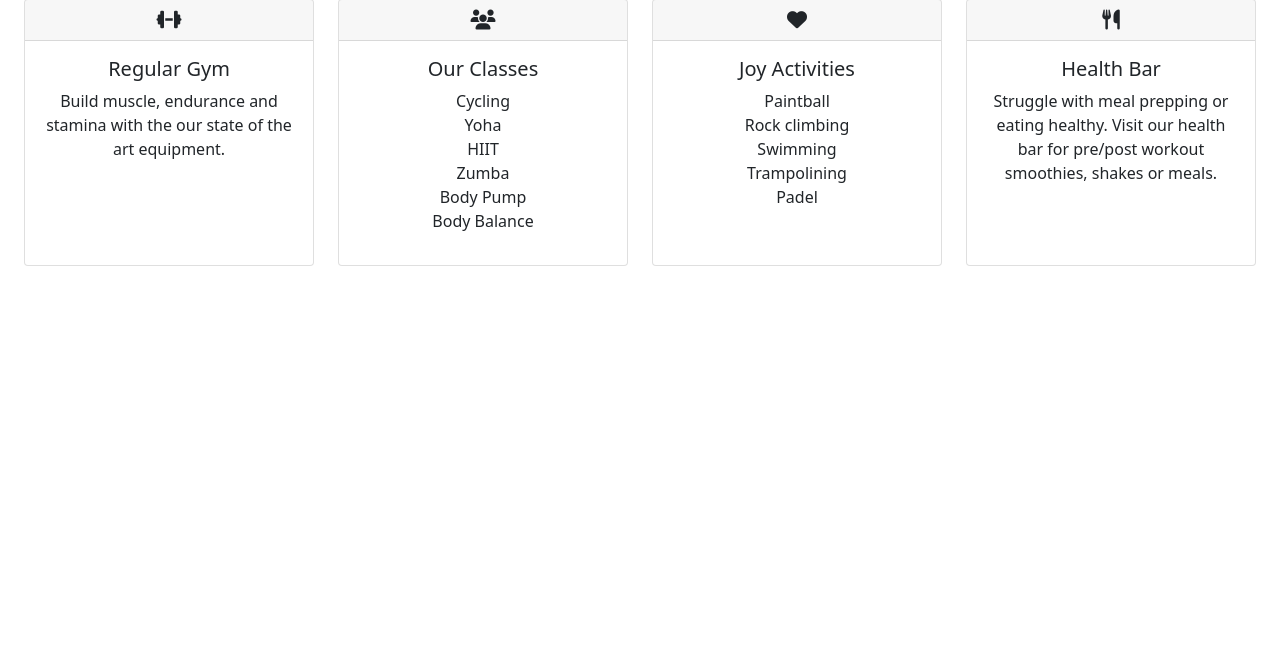
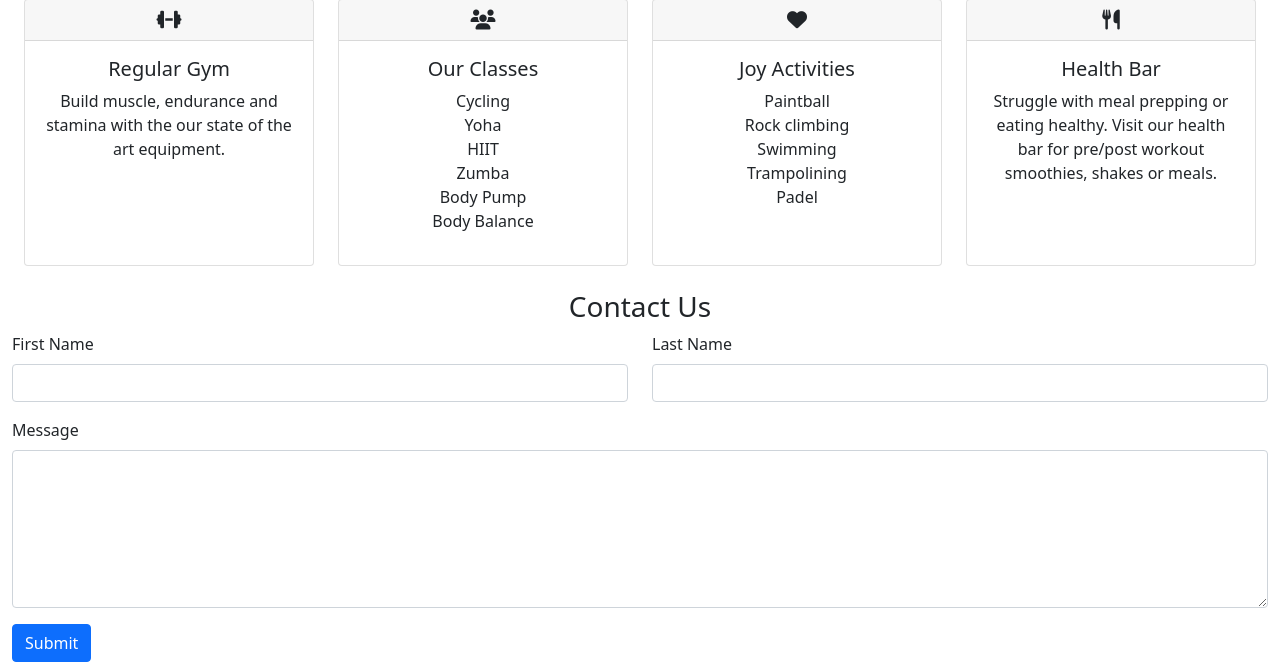
Before and after one commit to Code-Institute-Submissions/Zuhur-ms4_Feb, a Django app: page / in a window 1280 px wide. Shown: the part 897-1559 px from the top of the page. Before the commit the page ends 1163 px from the top, so only its background shows below. Run offline with Django 3.2, Linux system fonts and the light colour scheme; some libraries are stand-ins or nearby versions.

Commit message:
Add contact us content to home page

```diff
--- a/gym_app/templates/gym_app/home.html
+++ b/gym_app/templates/gym_app/home.html
@@ -38,7 +38,8 @@
     </div>
 </div>
 
-<div id="our-gym-container" class="container-fluid">
+<div class="container-fluid">
+    <div id="our-gym-container">
         <div id="our-gym" class="row py-3">
             <div class="col">
                 <h1 class="text-center mt-5 px-3"> Our Gym</h1>
@@ -107,4 +108,31 @@
         </div>
     </div>
 
+    <!-- Contact us section-->
+    <div class="contact-us">
+        <h3 class="text-center">Contact Us</h3>
+        <form>
+            <div class="mb-3">
+                <div class="row">
+                    <div class="col">
+                        <label for="exampleInputEmail1" class="form-label">First Name</label>
+                        <input type="email" class="form-control" id="exampleInputEmail1" aria-describedby="emailHelp">
+                    </div>
+                    <div class="col">
+                        <label for="exampleInputEmail1" class="form-label">Last Name</label>
+                        <input type="email" class="form-control" id="exampleInputEmail1" aria-describedby="emailHelp">
+                    </div>
+                </div>
+            </div>
+            <div class="mb-3">
+                <label for="exampleInputEmail1" class="form-label">Message</label>
+                <textarea class="form-control" id="instructions" name="instructions" rows="6"></textarea>
+            </div>
+            <button type="submit" class="btn btn-primary">Submit</button>
+        </form>
+    </div>
+    <!-- Contact us section ends-->
+</div>
+
+
 {% endblock %}s
```
Lines whose indentation alone changed are shown as unchanged.
